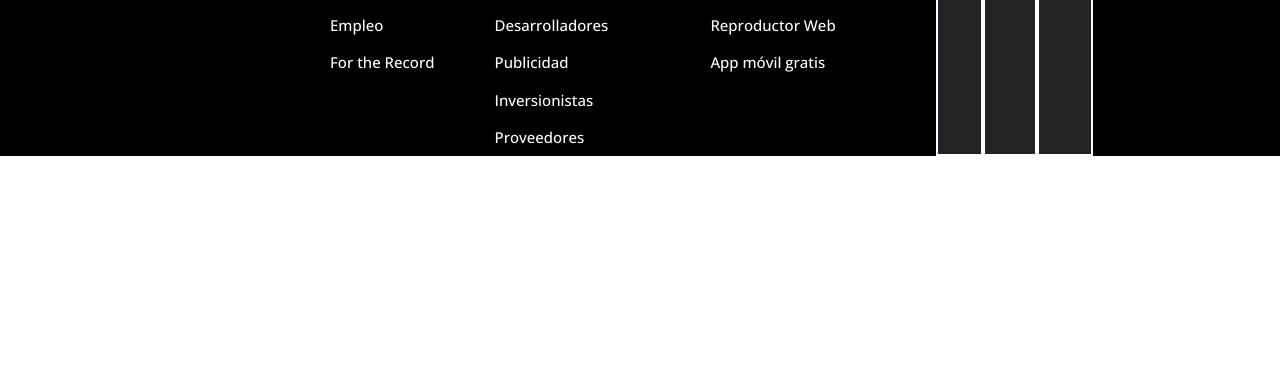
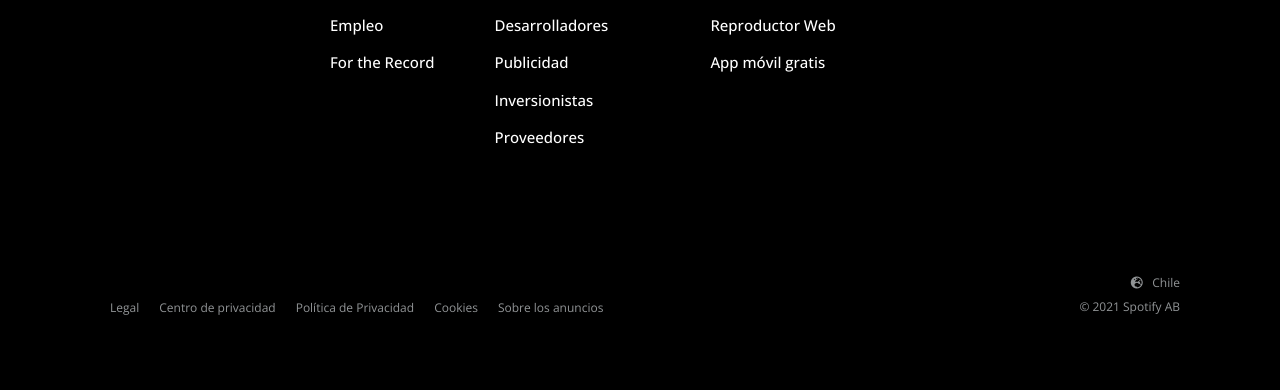
Before and after one commit to AnevaraWebBuilder/spotify-clone, a plain HTML site: page index.html in a window 1280 px wide. Shown: the part 2131-2521 px from the top of the page. Before the commit the page ends 2287 px from the top, so only its background shows below. Drawn offline with nearby package versions, Linux system fonts and the light colour scheme.

Commit message:
finishing desktop version

```diff
--- a/css/styles.css
+++ b/css/styles.css
@@ -80,6 +80,8 @@ a{
 .category{
 	text-transform: uppercase;
 	font-weight: 700;
+	font-size: 1.5rem;
+	letter-spacing: .1rem;
 }
 
 /* HEADER */
@@ -254,12 +256,13 @@ a{
 
 .footer{
 	background-color: var(--black);
-	padding: 9rem 10rem 0 ;
+	padding: 9rem 10rem 0;
 }
 
 .footer-nav{
 	display: flex;
 	gap: 5rem;
+	padding-bottom: 7rem;
 }
 
 .menu-title{
@@ -292,20 +295,80 @@ a{
 
 .social-icons{
 	display: flex;
-
+	position: relative;
+	right: -10rem;
 }
 
 .icon{
+	display: flex;
+	align-items: center;
+	justify-content: center;
 	background-color: #222326;
-	border: .2rem solid #FFFFFF;
-	height: auto;
+	border-radius: 5rem;
+	height: 5rem;
+	width: 5rem;
+	margin: 0 1rem;
 }
 
 .fab{
 	color: var(--white);
-	font-size: 5rem;
+	font-size: 2.4rem;
+}
+
+.fab:hover{
+	color: var(--green);
+	cursor: pointer;
 }
 
 .fa-facebook-f{
 	padding: 0 1rem;
 }
+
+/* LINKS */
+
+.links{
+	display: flex;
+	padding: 5rem 0;
+	justify-content: space-between;
+}
+
+.left-links{
+	display: flex;
+	align-items: center;
+}
+
+.left-links a{
+	color: var(--darkGray);
+	font-size: 1.2rem;
+	margin: 0 1rem;
+}
+
+.left-links a:hover{
+	color: var(--green);
+}
+
+.right-links{
+	display: flex;
+	flex-direction: column;
+	align-items: flex-end;
+}
+
+.right-links a, p{
+	color: var(--darkGray);
+	font-size: 1.2rem;
+}
+
+.fa-globe-europe{
+	color: var(--darkGray);
+	font-size: 1.2rem;
+	margin: 0 .7rem;
+}
+
+.country a:hover{
+	color: var(--green);
+}
+
+.copyright p{
+	margin: 1rem 0;
+	padding-bottom: 1.6rem;
+}
--- a/index.html
+++ b/index.html
@@ -173,6 +173,26 @@
 
 		<div class="links">
 
+			<div class="left-links">
+				<a href="">Legal</a>
+				<a href="">Centro de privacidad</a>
+				<a href="">Política de Privacidad</a>
+				<a href="">Cookies</a>
+				<a href="">Sobre los anuncios</a>
+			</div>
+
+			<div class="right-links">
+
+				<div class="country">
+					<i class="fas fa-globe-europe"></i>
+					<a href="#">Chile</a>
+				</div>
+
+				<div class="copyright">
+					<p>© 2021 Spotify AB</p>
+				</div>
+
+			</div>
 
 
 		</div>
```
